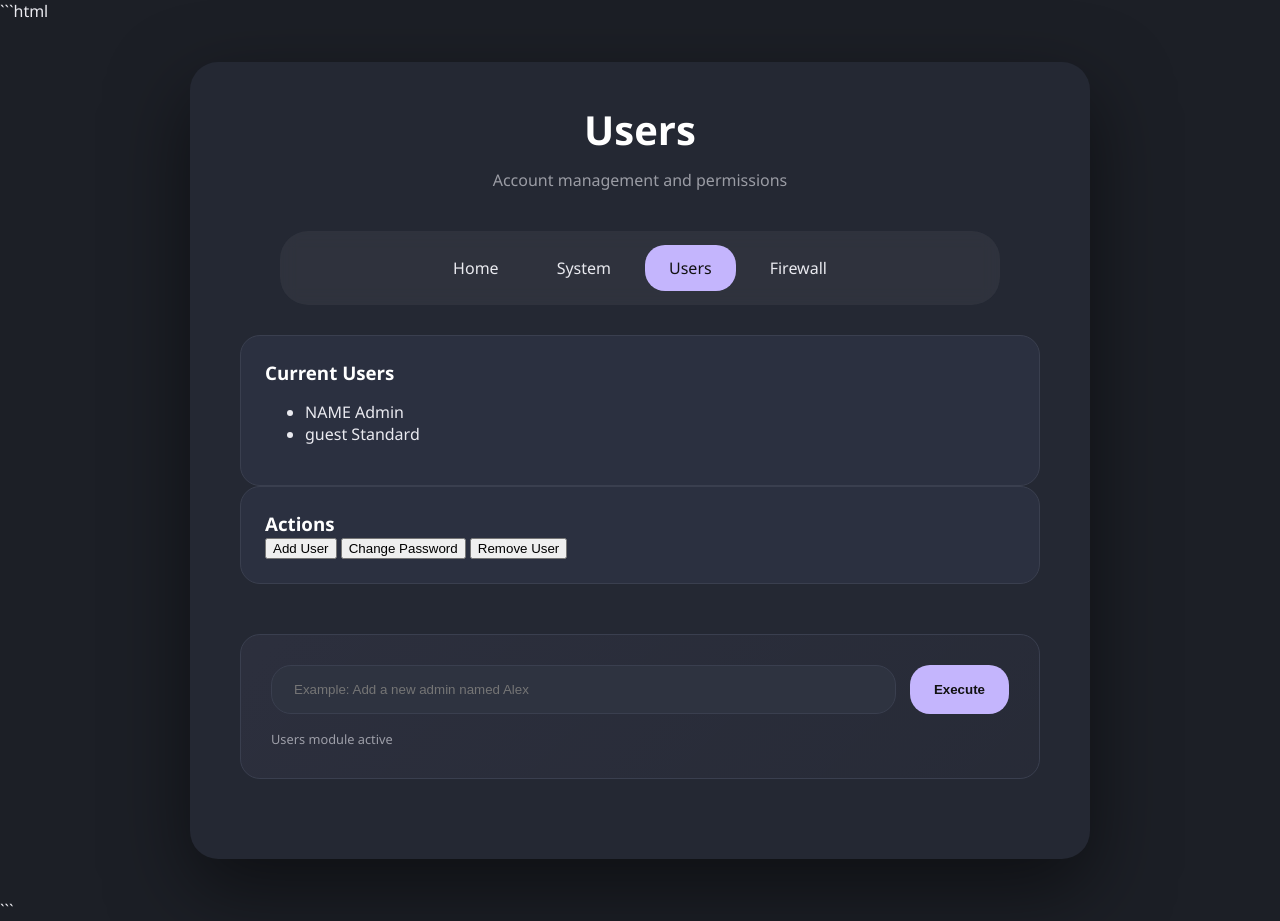
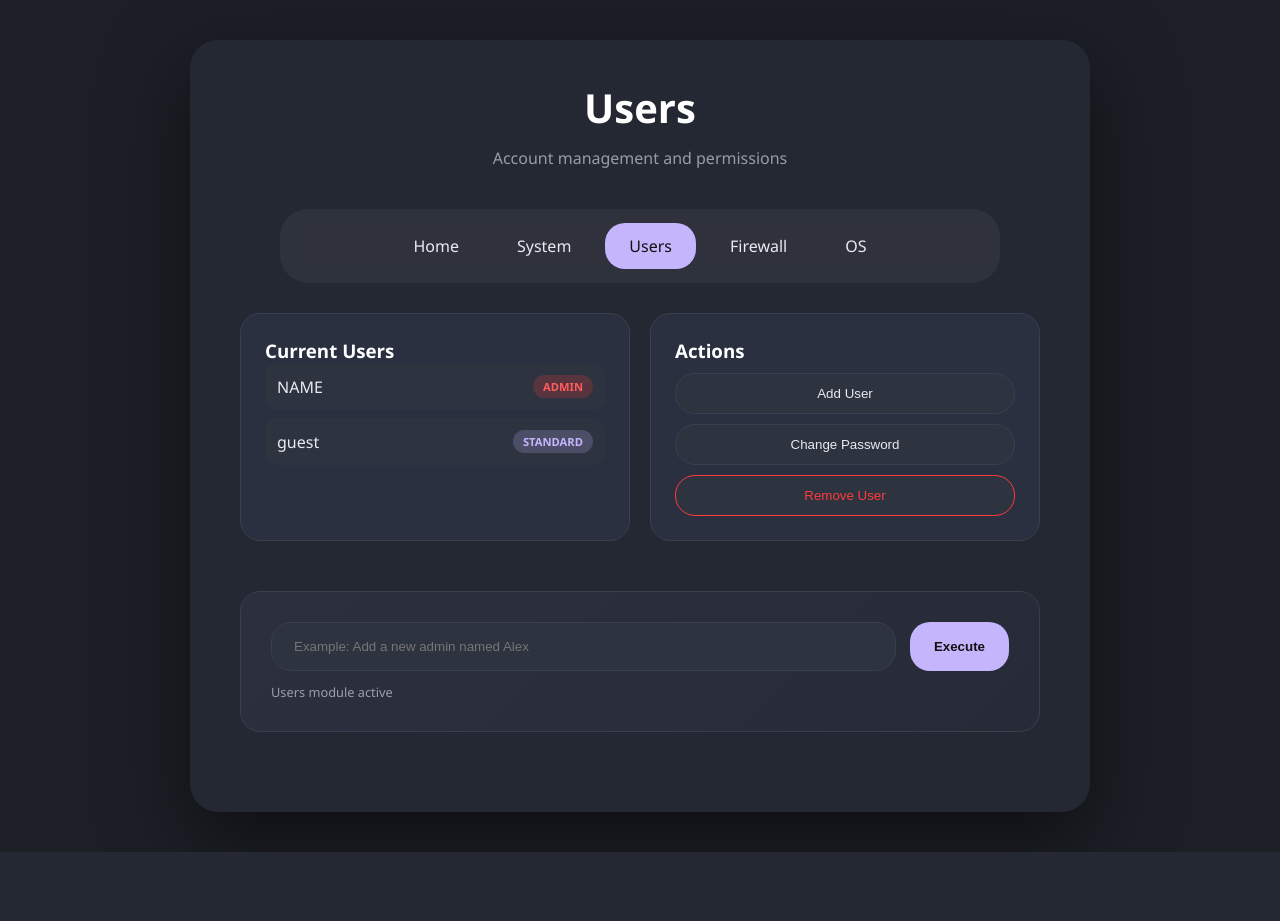
Before and after one commit to theCodingProfessor/LadyLinux, a FastAPI app: page /users in a window 1280 px wide. After the commit the page ends 852 px from the top, so only its background shows below. Run offline with FastAPI, Linux system fonts and the light colour scheme.

Commit message:
Updated UI pt 2

````diff
--- a/static/css/style.css
+++ b/static/css/style.css
@@ -1,4 +1,3 @@
-
 /* =====================================================
    LADY LINUX – AI OS CONTROL SURFACE
    THEME ENGINE (CLEAN PRODUCTION VERSION)
@@ -315,36 +314,177 @@ a {
 
 
 /* =====================================================
-   THEME PICKER UI
+   PANEL GRID
    ===================================================== */
 
-.theme-grid {
+.panel-grid {
     display: grid;
-    grid-template-columns: repeat(auto-fit, minmax(140px, 1fr));
-    gap: 12px;
-    margin-top: 15px;
+    grid-template-columns: repeat(auto-fit, minmax(300px, 1fr));
+    gap: 20px;
+    margin: 30px 0;
 }
 
-.theme-card {
-    padding: 14px;
+
+/* =====================================================
+   RESPONSE BOX
+   ===================================================== */
+
+.response-box {
+    padding: 20px;
     border-radius: var(--radius-medium);
-    background: var(--bg-input);
+    background: var(--bg-elevated);
     border: 1px solid var(--border-soft);
-    cursor: pointer;
-    text-align: center;
-    transition: all var(--transition-speed);
+    line-height: 1.6;
+    margin-top: 20px;
+    max-height: 400px;
+    overflow-y: auto;
 }
 
-.theme-card:hover {
-    border-color: var(--accent);
-    transform: translateY(-2px);
+.response-box.hidden {
+    display: none;
 }
 
-.theme-card.active {
-    border-color: var(--accent);
-    box-shadow: 0 0 0 2px var(--accent);
+
+/* =====================================================
+   ACTION BUTTONS
+   ===================================================== */
+
+.action-btn {
+    display: block;
+    width: 100%;
+    padding: 12px 18px;
+    margin-top: 10px;
+    border-radius: var(--radius-medium);
+    border: 1px solid var(--border-soft);
+    background: var(--bg-input);
+    color: var(--text-main);
+    cursor: pointer;
+    transition: all var(--transition-speed);
+    font-weight: 500;
 }
 
+.action-btn:hover {
+    border-color: var(--accent);
+    background: rgba(196, 181, 253, 0.1);
+}
+
+.action-btn.danger {
+    border-color: #FF3B3B;
+    color: #FF3B3B;
+}
+
+.action-btn.danger:hover {
+    background: rgba(255, 59, 59, 0.1);
+}
+
+
+/* =====================================================
+   USER LIST
+   ===================================================== */
+
+.user-list {
+    list-style: none;
+    padding: 0;
+    margin: 0;
+}
+
+.user-list li {
+    padding: 12px;
+    border-radius: var(--radius-small);
+    background: var(--bg-input);
+    margin-bottom: 8px;
+    display: flex;
+    justify-content: space-between;
+    align-items: center;
+}
+
+
+/* =====================================================
+   ROLE BADGE
+   ===================================================== */
+
+.role-badge {
+    display: inline-block;
+    padding: 4px 10px;
+    border-radius: var(--radius-small);
+    font-size: 0.7rem;
+    font-weight: 600;
+    text-transform: uppercase;
+}
+
+.role-badge.admin {
+    background: rgba(255, 59, 59, 0.2);
+    color: #FF5C5C;
+}
+
+.role-badge.standard {
+    background: rgba(196, 181, 253, 0.2);
+    color: var(--accent);
+}
+
+
+/* =====================================================
+   THEME PREVIEW
+   ===================================================== */
+
+.theme-preview {
+    width: 100%;
+    height: 60px;
+    border-radius: var(--radius-small);
+    margin-bottom: 8px;
+    display: flex;
+    align-items: center;
+    justify-content: center;
+    font-size: 0.7rem;
+    font-weight: 600;
+    color: #fff;
+}
+
+.theme-preview.soft {
+    background: linear-gradient(135deg, #1C1F26, #C4B5FD);
+}
+
+.theme-preview.crimson {
+    background: linear-gradient(135deg, #0D0D0F, #FF3B3B);
+}
+
+.theme-preview.glass {
+    background: linear-gradient(135deg, #0F1115, #8AB4F8);
+}
+
+.theme-preview.terminal {
+    background: linear-gradient(135deg, #000000, #00FF9C);
+}
+
+
+/* =====================================================
+   SUGGEST LABEL
+   ===================================================== */
+
+.suggest-label {
+    text-align: center;
+    color: var(--text-muted);
+    font-size: 0.85rem;
+    margin: 20px 0 10px 0;
+}
+
+
+/* =====================================================
+   CODE BLOCK
+   ===================================================== */
+
+.code-block {
+    background: var(--bg-input);
+    padding: 12px;
+    border-radius: var(--radius-small);
+    font-family: "Courier New", monospace;
+    font-size: 0.75rem;
+    overflow-x: auto;
+    max-height: 300px;
+    overflow-y: auto;
+    border: 1px solid var(--border-soft);
+    color: var(--text-main);
+}
 
 /* =====================================================
    GLASS OVERRIDES
--- /dev/null
+++ b/static/js/chat.js
@@ -0,0 +1,317 @@
+/* =====================================================
+   LADY LINUX – UNIFIED SYSTEM CONTROLLER
+   ===================================================== */
+
+
+/* =====================================================
+   THEME MANAGEMENT (SINGLE SOURCE OF TRUTH)
+   ===================================================== */
+
+function setTheme(themeName) {
+    document.documentElement.setAttribute("data-theme", themeName);
+    localStorage.setItem("lady-theme", themeName);
+    updateActiveThemeCard(themeName);
+}
+
+function loadSavedTheme() {
+    const saved = localStorage.getItem("lady-theme") || "soft";
+    document.documentElement.setAttribute("data-theme", saved);
+}
+
+function updateActiveThemeCard(themeName) {
+    document.querySelectorAll("[data-theme-select]").forEach(card => {
+        card.classList.remove("active");
+        if (card.getAttribute("data-theme-select") === themeName) {
+            card.classList.add("active");
+        }
+    });
+}
+
+function initThemePicker() {
+    const cards = document.querySelectorAll("[data-theme-select]");
+    if (!cards.length) return;
+
+    const currentTheme = localStorage.getItem("lady-theme") || "soft";
+    updateActiveThemeCard(currentTheme);
+
+    cards.forEach(card => {
+        card.addEventListener("click", () => {
+            const theme = card.getAttribute("data-theme-select");
+            setTheme(theme);
+        });
+    });
+}
+
+
+/* =====================================================
+   STREAMING HELPER (for AI responses)
+   ===================================================== */
+
+async function streamToElement(url, payload, targetElement) {
+    try {
+        const response = await fetch(url, {
+            method: "POST",
+            headers: { "Content-Type": "application/json" },
+            body: JSON.stringify(payload)
+        });
+
+        if (!response.ok) {
+            throw new Error(`Server error (${response.status})`);
+        }
+
+        if (!response.body) {
+            throw new Error("Streaming not supported.");
+        }
+
+        const reader = response.body.getReader();
+        const decoder = new TextDecoder();
+        let accumulated = "";
+
+        while (true) {
+            const { done, value } = await reader.read();
+            if (done) break;
+
+            accumulated += decoder.decode(value, { stream: true });
+            targetElement.innerHTML =
+                `<p><strong>Lady Linux:</strong> ${accumulated}</p>`;
+            targetElement.scrollTop = targetElement.scrollHeight;
+        }
+
+    } catch (err) {
+        targetElement.innerHTML +=
+            `<p><strong>Error:</strong> ${err.message}</p>`;
+    }
+}
+
+
+/* =====================================================
+   ROUTING SYSTEM
+   ===================================================== */
+
+function handleRouting(inputText) {
+    const text = inputText.toLowerCase().trim();
+
+    const routes = {
+        "users": "users.html",
+        "system": "system.html",
+        "firewall": "firewall.html",
+        "os": "os.html",
+        "home": "index.html"
+    };
+
+    for (const [keyword, path] of Object.entries(routes)) {
+        if (text === keyword || text.includes(`${keyword} page`)) {
+            window.location.href = path;
+            return true;
+        }
+    }
+
+    return false;
+}
+
+
+/* =====================================================
+   GENERAL AI (Index & System pages)
+   ===================================================== */
+
+function initGeneralAI() {
+    const form = document.getElementById("aiForm");
+    const input = document.getElementById("aiInput");
+    const response = document.getElementById("aiResponse");
+
+    if (!form || !input || !response) return;
+
+    form.addEventListener("submit", async (e) => {
+        e.preventDefault();
+
+        const userMessage = input.value.trim();
+        if (!userMessage) return;
+
+        response.classList.remove("hidden");
+        response.innerHTML =
+            `<p><strong>You:</strong> ${userMessage}</p>`;
+
+        input.value = "";
+
+        // Theme command detection
+        const lower = userMessage.toLowerCase();
+
+        if (lower.includes("crimson")) {
+            setTheme("crimson");
+            return;
+        }
+        if (lower.includes("glass")) {
+            setTheme("glass");
+            return;
+        }
+        if (lower.includes("terminal") || lower.includes("minimal")) {
+            setTheme("terminal");
+            return;
+        }
+        if (lower.includes("soft") || lower.includes("default")) {
+            setTheme("soft");
+            return;
+        }
+
+        // Page routing
+        const routed = handleRouting(userMessage);
+        if (routed) return;
+
+        // Send to AI backend
+        await streamToElement("/ask_phi3",
+            { prompt: userMessage },
+            response
+        );
+    });
+}
+
+
+/* =====================================================
+   USERS MODULE
+   ===================================================== */
+
+function initUsersModule() {
+    const form = document.getElementById("usersAIForm");
+    const input = document.getElementById("usersAIInput");
+    const response = document.getElementById("usersAIResponse");
+
+    if (!form || !input || !response) return;
+
+    form.addEventListener("submit", (e) => {
+        e.preventDefault();
+
+        const prompt = input.value.trim();
+        if (!prompt) return;
+
+        response.classList.remove("hidden");
+        response.innerHTML =
+            `<p><strong>Users Module:</strong><br>${prompt}</p>`;
+
+        input.value = "";
+    });
+
+    // Wire user action buttons
+    const addUserBtn = document.getElementById("addUserBtn");
+    if (addUserBtn) {
+        addUserBtn.addEventListener("click", () => {
+            response.classList.remove("hidden");
+            response.innerHTML =
+                `<p><strong>Action:</strong> Add User dialog would open here.</p>`;
+        });
+    }
+
+    const changePasswordBtn = document.getElementById("changePasswordBtn");
+    if (changePasswordBtn) {
+        changePasswordBtn.addEventListener("click", () => {
+            response.classList.remove("hidden");
+            response.innerHTML =
+                `<p><strong>Action:</strong> Change Password dialog would open here.</p>`;
+        });
+    }
+
+    const removeUserBtn = document.getElementById("removeUserBtn");
+    if (removeUserBtn) {
+        removeUserBtn.addEventListener("click", () => {
+            response.classList.remove("hidden");
+            response.innerHTML =
+                `<p><strong>Action:</strong> Remove User confirmation would appear here.</p>`;
+        });
+    }
+}
+
+
+/* =====================================================
+   FIREWALL MODULE
+   ===================================================== */
+
+function initFirewallModule() {
+    const form = document.getElementById("firewallForm");
+    const input = document.getElementById("firewallPrompt");
+    const response = document.getElementById("firewallResponse");
+    const jsonBox = document.getElementById("firewallJSON");
+
+    if (!form || !input || !response) return;
+
+    form.addEventListener("submit", async (e) => {
+        e.preventDefault();
+
+        const prompt = input.value.trim();
+        if (!prompt) return;
+
+        response.innerHTML =
+            `<p><strong>You:</strong> ${prompt}</p>`;
+
+        if (jsonBox) jsonBox.textContent = "Loading...";
+
+        try {
+            const res = await fetch("/ask_firewall", {
+                method: "POST",
+                headers: { "Content-Type": "application/json" },
+                body: JSON.stringify({ prompt }),
+            });
+
+            if (!res.ok) {
+                throw new Error(`Server error (${res.status})`);
+            }
+
+            const data = await res.json();
+
+            response.innerHTML +=
+                `<p><strong>Lady Linux:</strong> ${data.output}</p>`;
+
+            if (jsonBox) {
+                jsonBox.textContent =
+                    JSON.stringify(data.firewall_json, null, 2);
+            }
+
+        } catch (err) {
+            response.innerHTML +=
+                `<p><strong>Error:</strong> ${err.message}</p>`;
+            if (jsonBox) jsonBox.textContent = "Error loading firewall data.";
+        }
+    });
+}
+
+
+/* =====================================================
+   OS MODULE
+   ===================================================== */
+
+function initOSModule() {
+    const form = document.getElementById("osForm");
+    const input = document.getElementById("osPrompt");
+    const response = document.getElementById("osResponse");
+
+    if (!form || !input || !response) return;
+
+    form.addEventListener("submit", async (e) => {
+        e.preventDefault();
+
+        const prompt = input.value.trim();
+        if (!prompt) return;
+
+        response.classList.remove("hidden");
+        response.innerHTML =
+            `<p><strong>You:</strong> ${prompt}</p>`;
+
+        input.value = "";
+
+        await streamToElement("/ask_phi3", { prompt }, response);
+    });
+}
+
+
+/* =====================================================
+   INITIALIZATION
+   ===================================================== */
+
+document.addEventListener("DOMContentLoaded", () => {
+    loadSavedTheme();
+    initThemePicker();
+
+    initGeneralAI();
+    initUsersModule();
+    initFirewallModule();
+    initOSModule();
+
+});
--- a/templates/os.html
+++ b/templates/os.html
@@ -3,7 +3,7 @@
 <head>
   <meta charset="UTF-8">
   <title>Lady Linux – OS</title>
-  <link href="style.css" rel="stylesheet">
+  <link href="css/style.css" rel="stylesheet">
 </head>
 
 <body>
@@ -17,7 +17,7 @@
       <p class="subtitle">Core system configuration and AI interaction.</p>
     </header>
 
-    <!-- Navigation (INLINE FIX) -->
+    <!-- Navigation -->
     <nav class="nav-pill">
       <a href="index.html" class="nav-item">Home</a>
       <a href="system.html" class="nav-item">System</a>
@@ -48,7 +48,7 @@
   </section>
 </main>
 
-<script src="/static/js/chat.js"></script>
+<script src="js/chat.js"></script>
 
 </body>
 </html>
--- a/templates/system.html
+++ b/templates/system.html
@@ -3,7 +3,7 @@
 <head>
   <meta charset="UTF-8">
   <title>Lady Linux – System</title>
-  <link href="style.css" rel="stylesheet">
+  <link href="css/style.css" rel="stylesheet">
 </head>
 
 <body>
@@ -23,6 +23,7 @@
       <a href="system.html" class="nav-item active">System</a>
       <a href="users.html" class="nav-item">Users</a>
       <a href="firewall.html" class="nav-item">Firewall</a>
+      <a href="os.html" class="nav-item">OS</a>
     </nav>
 
     <!-- System Panels -->
@@ -96,7 +97,7 @@
   </section>
 </main>
 
-<script src="/static/js/chat.js"></script>
+<script src="js/chat.js"></script>
 
 </body>
 </html>
--- a/templates/users.html
+++ b/templates/users.html
@@ -1,10 +1,9 @@
-```html
 <!DOCTYPE html>
 <html lang="en">
 <head>
   <meta charset="UTF-8">
   <title>Lady Linux – Users</title>
-  <link href="style.css" rel="stylesheet">
+  <link href="css/style.css" rel="stylesheet">
 </head>
 
 <body>
@@ -20,12 +19,13 @@
       </p>
     </header>
 
-    <!-- Navigation Pill (STANDARDIZED) -->
+    <!-- Navigation Pill -->
     <nav class="nav-pill">
       <a href="index.html" class="nav-item">Home</a>
       <a href="system.html" class="nav-item">System</a>
       <a href="users.html" class="nav-item active">Users</a>
       <a href="firewall.html" class="nav-item">Firewall</a>
+      <a href="os.html" class="nav-item">OS</a>
     </nav>
 
     <!-- Main Panels -->
@@ -90,9 +90,7 @@
   </section>
 </main>
 
-<!-- Centralized JS -->
-<script src="/static/js/chat.js"></script>
+<script src="js/chat.js"></script>
 
 </body>
 </html>
-```
````
Also changed, not shown: templates/firewall.html (+4 -4 lines), templates/index.html (+11 -11 lines).
